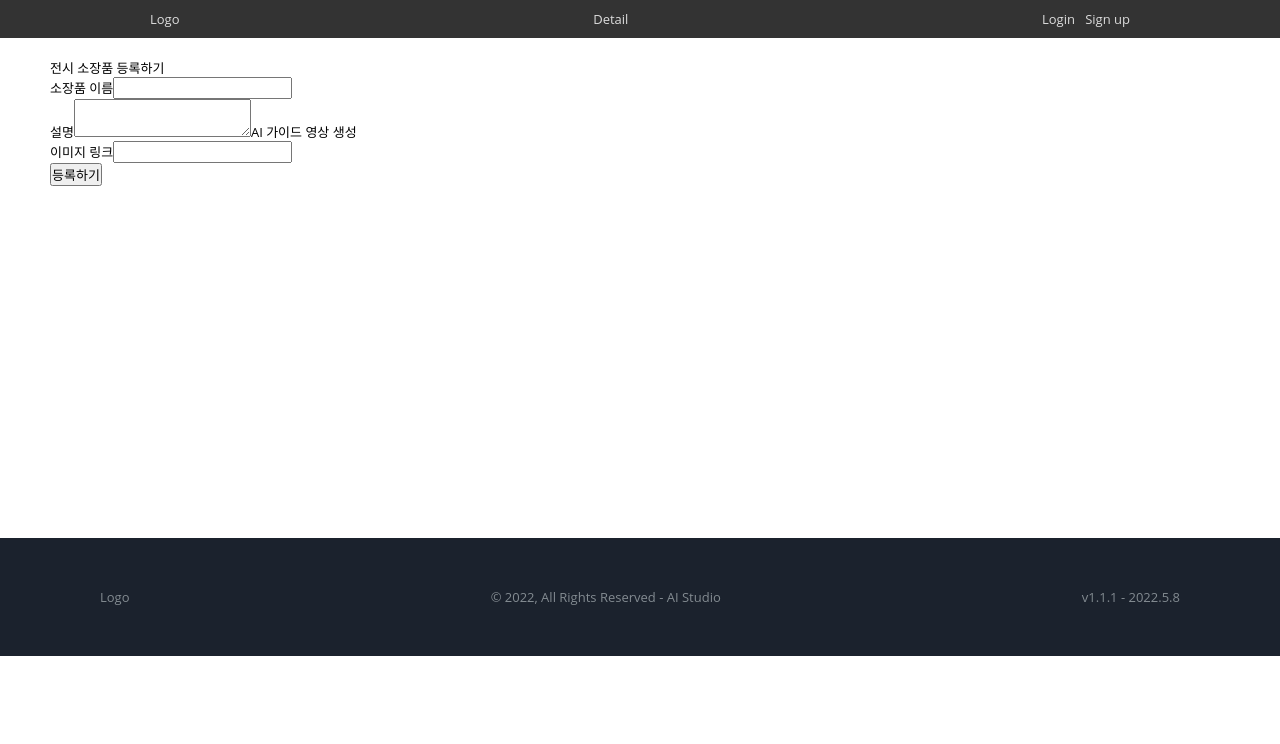
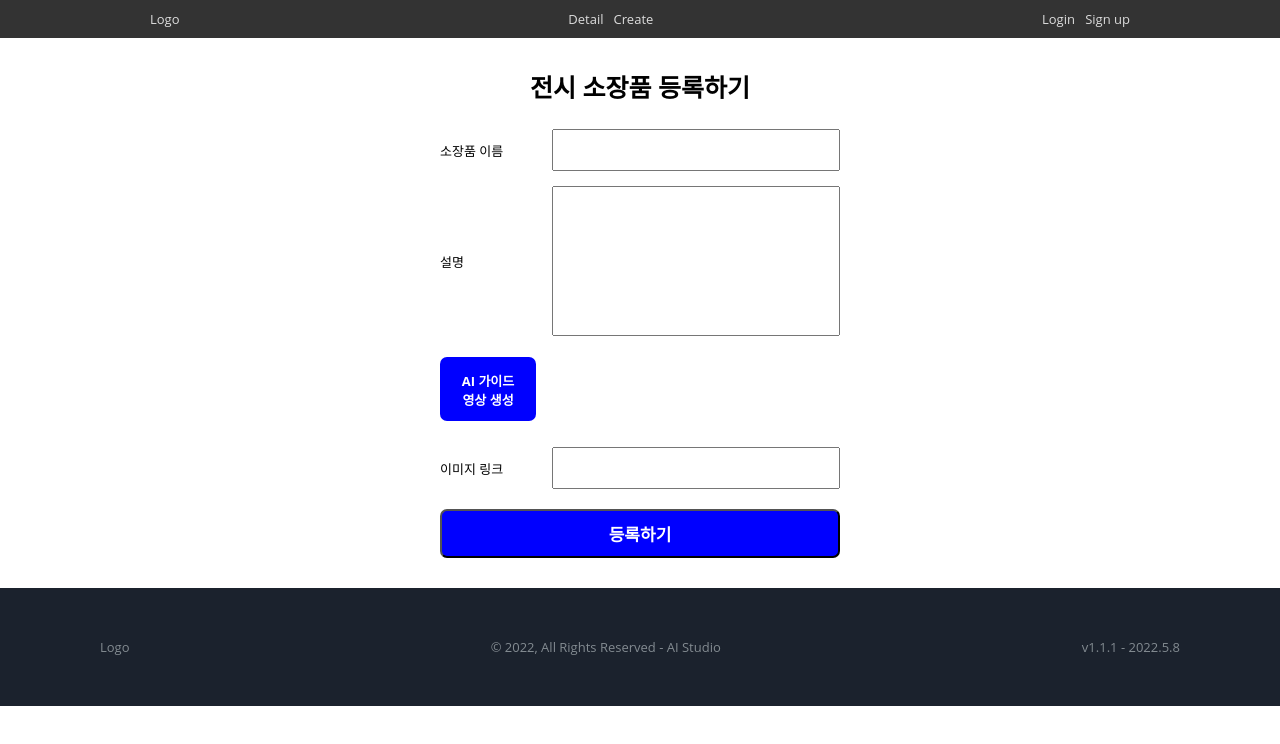
Before and after one commit to brain-choihong/ai-museum-guide, a Next.js app: page /admin in a window 1280 px wide. Shown: the top 744 px of the page. Built offline with nearby package versions, Linux system fonts and the light colour scheme.

Commit message:
Design: add - 소장품 추가페이지 디자인

```diff
--- a/components/admin/CollectibleRegsiterForm.js
+++ b/components/admin/CollectibleRegsiterForm.js
@@ -31,7 +31,7 @@ function CollectibleRegisterForm(props) {
   };
 
   const createAIGuideBtnHandler = async () => {
-    if (desc === "") {
+    if (desc === "" || desc === undefined) {
       alert("설명란을 작성해주세요!");
       descEl.current.focus();
       return;
@@ -58,11 +58,13 @@ function CollectibleRegisterForm(props) {
       if (responseData.pending) {
         let timer = setInterval(async () => {
           setMakeVideoProgress(responseData.data.progress);
+
           response = await fetch("/api/aistudios/videos", {
             method: "POST",
             body: JSON.stringify({ token: responseData.data.token, key: responseData.data.key }),
           });
           responseData = await response.json();
+
           if (responseData.data.hasOwnProperty("video")) {
             clearInterval(timer);
             setVideoUrl(responseData.data.video);
@@ -124,45 +126,128 @@ function CollectibleRegisterForm(props) {
   };
 
   const pageTitle =
-    props.type === "edit" ? <h1>전시 소장품 수정하기</h1> : <h1>전시 소장품 등록하기</h1>;
+    props.type === "edit" ? (
+      <Title>전시 소장품 수정하기</Title>
+    ) : (
+      <Title>전시 소장품 등록하기</Title>
+    );
   const submitBtnText = props.type === "edit" ? "수정하기" : "등록하기";
 
   return (
-    <>
+    <CreateContLayout>
       {pageTitle}
       <form onSubmit={submitHandler}>
-        <div>
-          <label htmlFor="title">소장품 이름</label>
-          <input type="text" id="title" onChange={titleChangeHandler} defaultValue={title} />
-        </div>
-        <div>
-          <label htmlFor="description">설명</label>
-          <textarea
+        <InputWrapper>
+          <InputLable>
+            <label htmlFor="title">소장품 이름</label>
+          </InputLable>
+          <TitleInput type="text" id="title" onChange={titleChangeHandler} defaultValue={title} />
+        </InputWrapper>
+
+        <InputWrapper>
+          <InputLable>
+            <label htmlFor="description">설명</label>
+          </InputLable>
+          <DescInput
             id="description"
             onChange={descChangeHandler}
             ref={descEl}
             defaultValue={desc}
           />
-          <button onClick={createAIGuideBtnHandler}>AI 가이드 영상 생성</button>
+        </InputWrapper>
+
+        <CreateVideoWrapper>
+          <CreateVideoButton onClick={createAIGuideBtnHandler}>AI 가이드 영상 생성</CreateVideoButton>
           {isLoading && <Spinner />}
           {isLoading && <p>생성중... {makeVideoProgress}</p>}
-        </div>
-        {videoUrl && <PreviewVideo url={videoUrl}></PreviewVideo>}
-        <div>
-          <label htmlFor="imgLink">이미지 링크</label>
+          <div>{videoUrl && <PreviewVideo url={videoUrl}></PreviewVideo>}</div>
+        </CreateVideoWrapper>
+
+
+
+        <InputWrapper>
+          <InputLable>
+            <label htmlFor="imgLink">이미지 링크</label>
+          </InputLable>
           <input type="text" id="imgLink" onChange={imageChangeHandler} defaultValue={imageUrl} />
-        </div>
-        <div>
-          <input type="submit" value={submitBtnText} />
-          {!isCompletedForm && <ErrorMessage>모든 내용을 입력해주세요.</ErrorMessage>}
-        </div>
+        </InputWrapper>
+
+        <CreateButton type="submit" value={submitBtnText} />
+        {!isCompletedForm && <ErrorMessage>모든 내용을 입력해주세요.</ErrorMessage>}
       </form>
-    </>
+    </CreateContLayout>
   );
 }
+
+const Title = styled.h2`
+  text-align: center;
+  font-size: 25px;
+  font-weight: bold;
+  margin: 10px 0 15px;
+`;
 
 const ErrorMessage = styled.p`
   color: red;
 `;
 
+const InputWrapper = styled.div`
+  display: flex;
+`;
+
+const CreateVideoWrapper = styled.div`
+  display: flex;
+  margin: 1rem 0;
+`;
+
+const CreateVideoButton = styled.button`
+  margin-right: 2rem;
+  padding: 14px 16px;
+  border-radius: 7px;
+  color: #fff;
+  font-weight: 700;
+  background-color: blue;
+  height: 4rem;
+  width: 6rem;
+`
+
+const InputLable = styled.div`
+  width: 40%;
+  display: flex;
+  justify-content: left;
+  align-items: center;
+`;
+
+const TitleInput = styled.input``;
+const CreateContLayout = styled.div`
+  max-width: 400px;
+  margin: 0 auto;
+  input {
+    width: 100%;
+    margin: 10px 0;
+    padding: 10px;
+  }
+`;
+
+const DescInput = styled.textarea`
+  width: 100%;
+  height: 150px;
+  resize: none;
+  margin: 5px 0;
+  padding: 10px;
+`;
+
+const CreateButton = styled.input`
+  font-size: 17px;
+  width: 100px;
+  color: #fff;
+  font-weight: 700;
+  background-color: blue;
+  width: 100%;
+  padding: 12px 0;
+  border-radius: 7px;
+  margin: 20px auto 0 auto;
+  display: block;
+  cursor:pointer;
+`;
+
 export default CollectibleRegisterForm;
--- a/components/common/Header.js
+++ b/components/common/Header.js
@@ -9,6 +9,8 @@ function Header() {
         </li>
         <li>
           <Link href="/detail">Detail</Link>
+          &nbsp; &nbsp;
+          <Link href="/admin">Create</Link>
         </li>
         <li>
           <Link href="/login">Login</Link>
```
